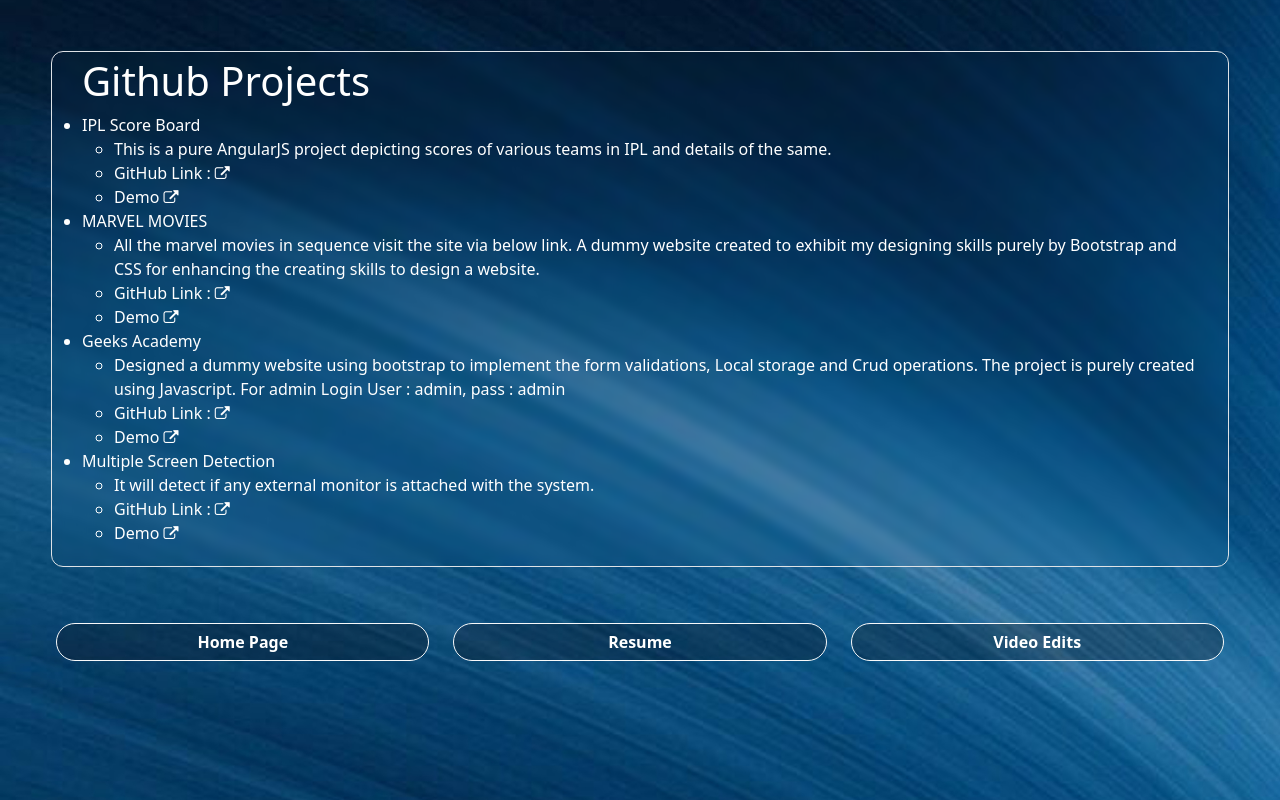
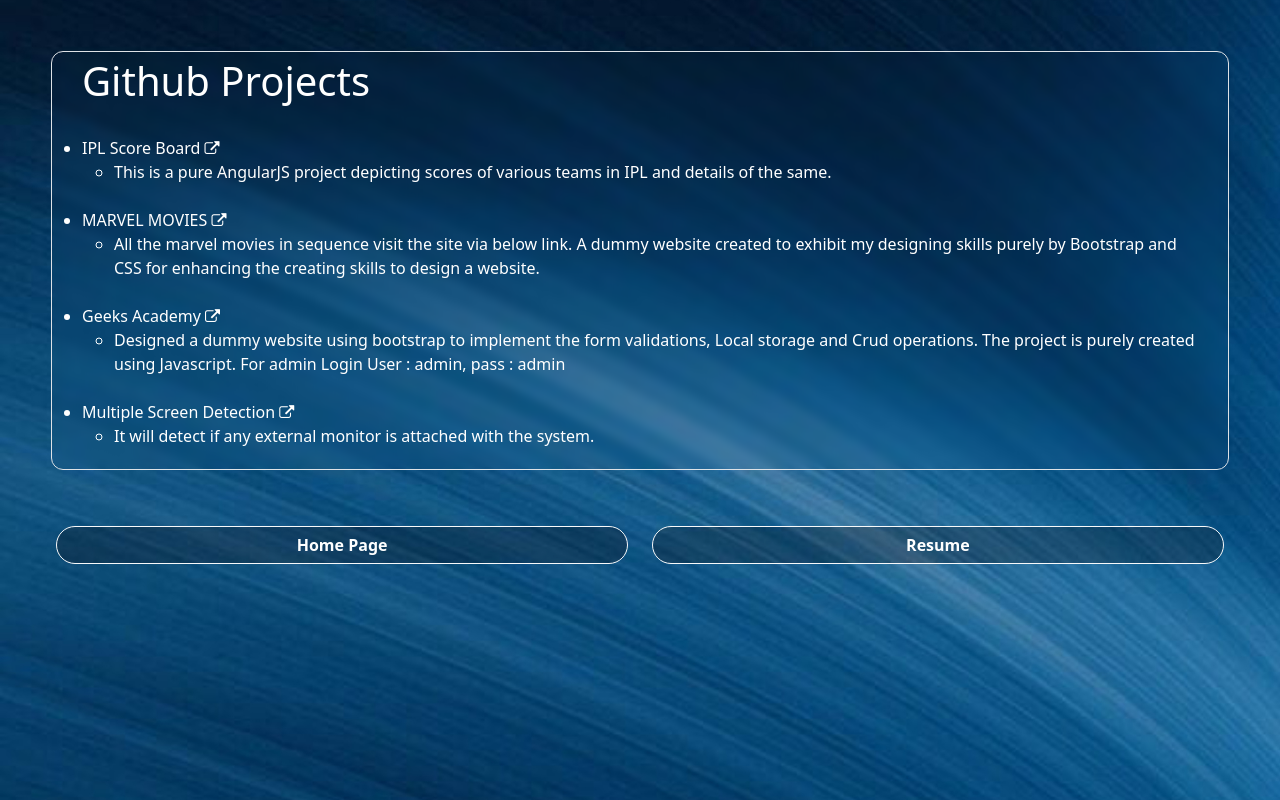
Before and after one commit to taniisha08/resume, a plain HTML site: page projects.html in a window 1280 px wide. Drawn offline with nearby package versions, Linux system fonts and the light colour scheme.

Commit message:
update 11oct_2

```diff
--- a/projects.html
+++ b/projects.html
@@ -17,58 +17,59 @@
         }
     </script>
     <title>Projects</title>
-    <!-- <link rel="icon" href="resume.png" type = "image/x-icon"> -->
+    <link rel="icon" href="resume.png" type="image/x-icon">
 </head>
 
 <body>
+    <!-- developemnt projects -->
     <div class="container-xxl animated-heading border" style="backdrop-filter: blur(5px);">
         <div class="container">
             <div class="row" style="font-size: medium;">
                 <h1 class="dislplay-1">Github Projects </h1>
-                <ul>
-                    <li>IPL Score Board
+                <ul style="margin-top: 2%;">
+                    <li>IPL Score Board  <a href="https://taniisha08.github.io/IPL-team-stats/" target="_blank"
+                        style="color:white"> <i style="font-size:15px" class="fa">&#xf08e;</i> </a>
                         <ul>
                             <li>This is a pure AngularJS project depicting scores of various teams in IPL and details of
                                 the same.</li>
-                            <li> GitHub Link : <a href="https://github.com/taniisha08/IPL-team-stats" target="_blank"
-                                    style="color:white"> <i style="font-size:15px" class="fa">&#xf08e;</i> </a> </li>
-                            <li> Demo <a href="https://taniisha08.github.io/IPL-team-stats/" target="_blank"
-                                    style="color:white"> <i style="font-size:15px" class="fa">&#xf08e;</i> </a> </li>
+                            <!-- <li> GitHub Link : <a href="https://github.com/taniisha08/IPL-team-stats" target="_blank"
+                                    style="color:white"> <i style="font-size:15px" class="fa">&#xf08e;</i> </a> </li> -->
+                            <!-- <li> Demo</li> -->
                         </ul>
-                    </li>
-                    <li>MARVEL MOVIES
+                    </li> <br>
+                    <li>MARVEL MOVIES  <a href=" https://taniisha08.github.io/MARVEL-MOVIES/" target="_blank"
+                        style="color:white"> <i style="font-size:15px" class="fa">&#xf08e;</i> </a>
                         <ul>
                             <li>All the marvel movies in sequence visit the site via below link. A dummy website created
                                 to exhibit my designing skills purely by Bootstrap and CSS for enhancing the creating
                                 skills to design a website.</li>
-                            <li> GitHub Link : <a href="https://github.com/taniisha08/MARVEL-MOVIES" target="_blank"
+                            <!-- <li> GitHub Link : <a href="https://github.com/taniisha08/MARVEL-MOVIES" target="_blank"
                                     style="color:white"> <i style="font-size:15px" class="fa">&#xf08e;</i> </a> </li>
-                            <li>Demo <a href=" https://taniisha08.github.io/MARVEL-MOVIES/" target="_blank"
-                                    style="color:white"> <i style="font-size:15px" class="fa">&#xf08e;</i> </a> </li>
+                            <li>Demo</li> -->
                         </ul>
                     </li>
-
-                    <li>Geeks Academy
+<br>
+                    <li>Geeks Academy <a href="https://taniisha08.github.io/GeeksAcademy/" target="_blank"
+                        style="color:white"> <i style="font-size:15px" class="fa">&#xf08e;</i> </a>
                         <ul>
                             <li>Designed a dummy website using bootstrap to implement the form validations, Local
                                 storage and Crud operations. The project is purely created using Javascript. For admin
                                 Login User : admin, pass : admin</li>
-                            <li> GitHub Link : <a href="https://github.com/taniisha08/GeeksAcademy" target="_blank"
+                            <!-- <li> GitHub Link : <a href="https://github.com/taniisha08/GeeksAcademy" target="_blank"
                                     style="color:white"> <i style="font-size:15px" class="fa">&#xf08e;</i> </a> </li>
-                            <li>Demo <a href="https://taniisha08.github.io/GeeksAcademy/" target="_blank"
-                                    style="color:white"> <i style="font-size:15px" class="fa">&#xf08e;</i> </a> </li>
+                            <li>Demo  </li> -->
                         </ul>
                     </li>
 
-
-                    <li>Multiple Screen Detection
+<br>
+                    <li>Multiple Screen Detection <a href="https://taniisha08.github.io/multipleScreenDetection//" target="_blank"
+                        style="color:white"> <i style="font-size:15px" class="fa">&#xf08e;</i> </a>
                         <ul>
                             <li>It will detect if any external monitor is attached with the system.</li>
-                            <li> GitHub Link : <a href="https://github.com/taniisha08/multipleScreenDetection"
+                            <!-- <li> GitHub Link : <a href="https://github.com/taniisha08/multipleScreenDetection"
                                     target="_blank" style="color:white"> <i style="font-size:15px"
                                         class="fa">&#xf08e;</i> </a> </li>
-                            <li>Demo <a href="https://taniisha08.github.io/multipleScreenDetection//" target="_blank"
-                                    style="color:white"> <i style="font-size:15px" class="fa">&#xf08e;</i> </a> </li>
+                            <li>Demo  </li> -->
                         </ul>
                     </li>
 
@@ -76,20 +77,29 @@
             </div>
         </div>
     </div>
-    <div class="container-xxl footer2">
+    <!-- video editing projects -->
+    <!-- <div class="container-xxl animated-heading border" style="backdrop-filter: blur(5px);">
+        <div class="container">
+            <div class="row" style="font-size: medium;">
+                <h1 class="dislplay-1">Video Edits </h1> -->
+                <!-- project listings start here -->
+            <!-- </div>
+        </div>
+    </div> -->
+
+    <div class="container-xxl footer2 animated-heading">
         <div class="row">
             <div class="col">
-                <button class="btn btn-md btn-outline-light" onclick="goToPage('index.html')"><strong>Home
-                        Page</strong></button>
+                <button class="btn btn-md btn-outline-light" onclick="goToPage('index.html')"><strong>Home Page</strong></button>
             </div>
             <div class="col">
                 <button class="btn btn-md btn-outline-light"
                     onclick="goToPage('resume.html')"><strong>Resume</strong></button>
             </div>
-            <div class="col">
+            <!-- <div class="col">
                 <button class="btn btn-md btn-outline-light" onclick="goToPage('videoEdits.html')"><strong>Video
                         Edits</strong></button>
-            </div>
+            </div> -->
         </div>
     </div>
 
--- a/style.css
+++ b/style.css
@@ -70,8 +70,10 @@
 .intro {
     text-align: center;
     font-size: large;
-    /* margin-top: 2%; */
+    margin-top: 2%;
     font-family:Georgia, 'Times New Roman', Times, serif;
+    padding-left:3px ;
+    padding-right:3px ;
 
 }
 
```
Also changed, not shown: index.html (+6 -8 lines), resume.html (+102 -43 lines), videoEdits.html (+5 -4 lines), resume.png, video.png (added).
